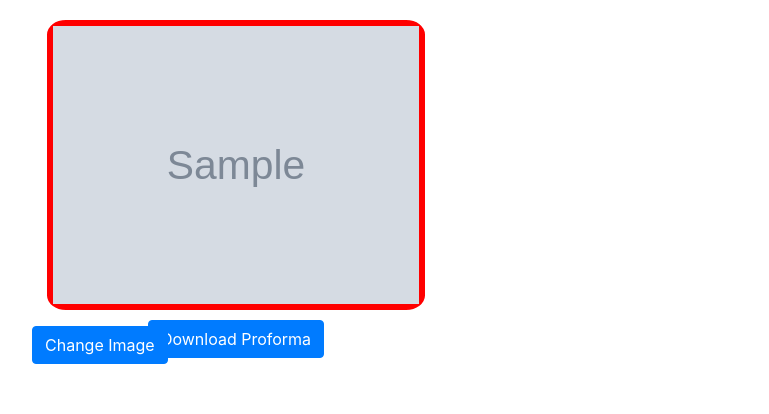
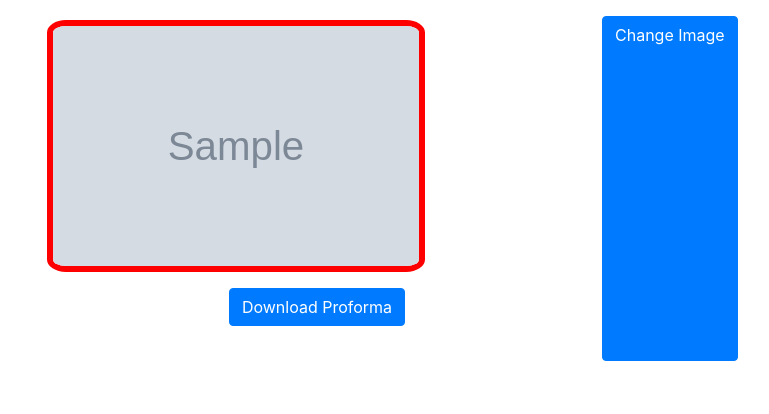
Before and after one commit to JKUAT-CU/portal, a PHP site: page /missions/pages/proforma.php in a window 1280 px wide. Shown: the top 414 px of the page, without its empty margins (323-1092 px from the left). Run offline with PHP 8.4, Linux system fonts and the light colour scheme; the visitor is signed in with stand-in values (Sample User, id 1); tables that the repository leaves empty or names only in its code hold one stand-in row (values such as "Sample post"); grey boxes marked "Sample" are stand-in pictures; some libraries are stand-ins or nearby versions.

Commit message:
Changes to the replace image function

```diff
--- a/missions/pages/download.php
+++ b/missions/pages/download.php
@@ -58,19 +58,26 @@ $conn->close();
     <div class="row">
         <div class="col-md-6 offset-md-3">
             <div class="image-container">
-                <div style="height: 70%; width: 70%; border: .8vh solid red; border-radius: 5%;">
-                    <!-- Image will be displayed here -->
-                    <img src="<?php echo $image_url . '?timestamp=' . time(); ?>" alt="Image Preview" style="height: 100%; width: 100%;">
-                    <!-- Download button -->
-                    <a class="btn btn-primary mt-3 downloadButton" href="<?php echo $image_url; ?>" download="makueniproforma.jpg">Download Proforma</a>
+                <!-- Image Container with Styling -->
+                <div style="height: 70%; width: 70%; border: 0.8vh solid red; border-radius: 5%; overflow: hidden;">
+                    <!-- Image with dynamic source and timestamp for cache busting -->
+                    <img src="<?php echo $image_url . '?timestamp=' . time(); ?>" alt="Image Preview" style="height: 100%; width: 100%; object-fit: cover;">
                 </div>
-                <div class="row">
-                    <a id="changeImage" class="btn btn-primary mt-3" href="scripts.php">Change Image</a>
-    </div>
+
+                <!-- Download Button -->
+                <a class="btn btn-primary mt-3 downloadButton" href="<?php echo $image_url; ?>" download="makueniproforma.jpg">
+                    Download Proforma
+                </a>
             </div>
         </div>
+
+        <!-- Change Image Button -->
+        <a id="changeImage" class="btn btn-primary mt-3" href="scripts.php">
+            Change Image
+        </a>
     </div>
 </div>
+
 
 
 
```
